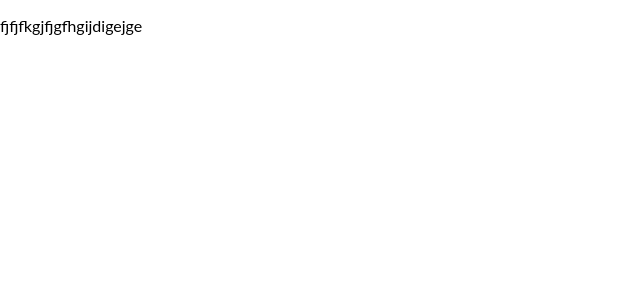
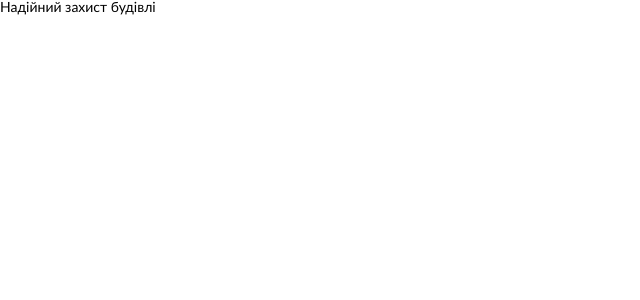
Before and after one commit to vik-tsyplakov/dog_guard_react, a React (Create React App) app in the folder dog_guard/: page / in a window 1280 px wide. Shown: the top 300 px of the page, without its empty margins (0-640 px from the left). Built offline with nearby package versions, Linux system fonts and the light colour scheme.

Commit message:
fixed-problem-with-fonts-format("truetype")

```diff
--- a/dog_guard/src/App.css
+++ b/dog_guard/src/App.css
@@ -1,2 +1,2 @@
-.App {
+.app {
 }
--- a/dog_guard/src/App.js
+++ b/dog_guard/src/App.js
@@ -2,9 +2,9 @@ import "./App.css";
 
 function App() {
   return (
-    <div className="App">
-      <header className="App-header">
-        <p> fjfjfkgjfjgfhgijdigejge</p>
+    <div className="app">
+      <header className="app__header">
+        <p> Надійний захист будівлі</p>
       </header>
     </div>
   );
--- a/dog_guard/src/index.css
+++ b/dog_guard/src/index.css
@@ -1,34 +1,100 @@
+/* Connecting fonts */
 @font-face {
   font-family: "Lato";
   font-weight: 400;
-  src: url("../src/fonts/Lato-Regular.ttf") format("ttf");
+  src: url("../src/fonts/Lato-Regular.ttf") format("truetype");
 }
 
 @font-face {
   font-family: "Lato";
   font-weight: 900;
-  src: url("../src/fonts/Lato-Black.ttf") format("ttf");
+  src: url("../src/fonts/Lato-Black.ttf") format("truetype");
 }
 
 @font-face {
   font-family: "Lato";
   font-weight: 600;
-  src: url("../src/fonts/Lato-Semibold.ttf") format("ttf");
+  src: url("../src/fonts/Lato-Semibold.ttf") format("truetype");
 }
 
 @font-face {
   font-family: "Lato";
   font-weight: 800;
-  src: url("../src/fonts/Lato-Heavy.ttf") format("ttf");
+  src: url("../src/fonts/Lato-Heavy.ttf") format("truetype");
 }
 
 @font-face {
   font-family: "Lato";
   font-weight: 500;
-  src: url("../src/fonts/Lato-Medium.ttf") format("ttf");
+  src: url("../src/fonts/Lato-Medium.ttf") format("truetype");
+}
+/* Null style */
+* {
+  padding: 0;
+  margin: 0;
+  border: 0;
+  box-sizing: border-box;
+}
+:focus,
+:active {
+  outline: none;
+}
+a:focus,
+a:active {
+  outline: none;
+}
+nav,
+footer,
+header,
+aside {
+  display: block;
+}
+html,
+body {
+  height: 100%;
+  width: 100%;
+  font-size: 100%;
+  line-height: 1;
+  font-size: 14px;
+  -ms-text-size-adjust: 100%;
+  -moz-text-size-adjust: 100%;
+  -webkit-text-size-adjust: 100%;
+}
+a,
+p,
+input,
+button,
+textarea {
+  font-family: inherit;
+}
+a,
+a:visited,
+a:hover {
+  text-decoration: none;
+}
+input::-ms-clear {
+  display: none;
+}
+button {
+  cursor: pointer;
+}
+img {
+  vertical-align: top;
+}
+h1,
+h2,
+h3,
+h4,
+h5,
+h6 {
+  font-size: inherit;
+  font-weight: 400;
+}
+.wrapper {
+  min-height: 100%;
+  overflow: hidden;
 }
 
 body {
-  margin: 0;
-  font-family: "Lato", sans-serif;
+  font-family: "Lato";
 }
```
